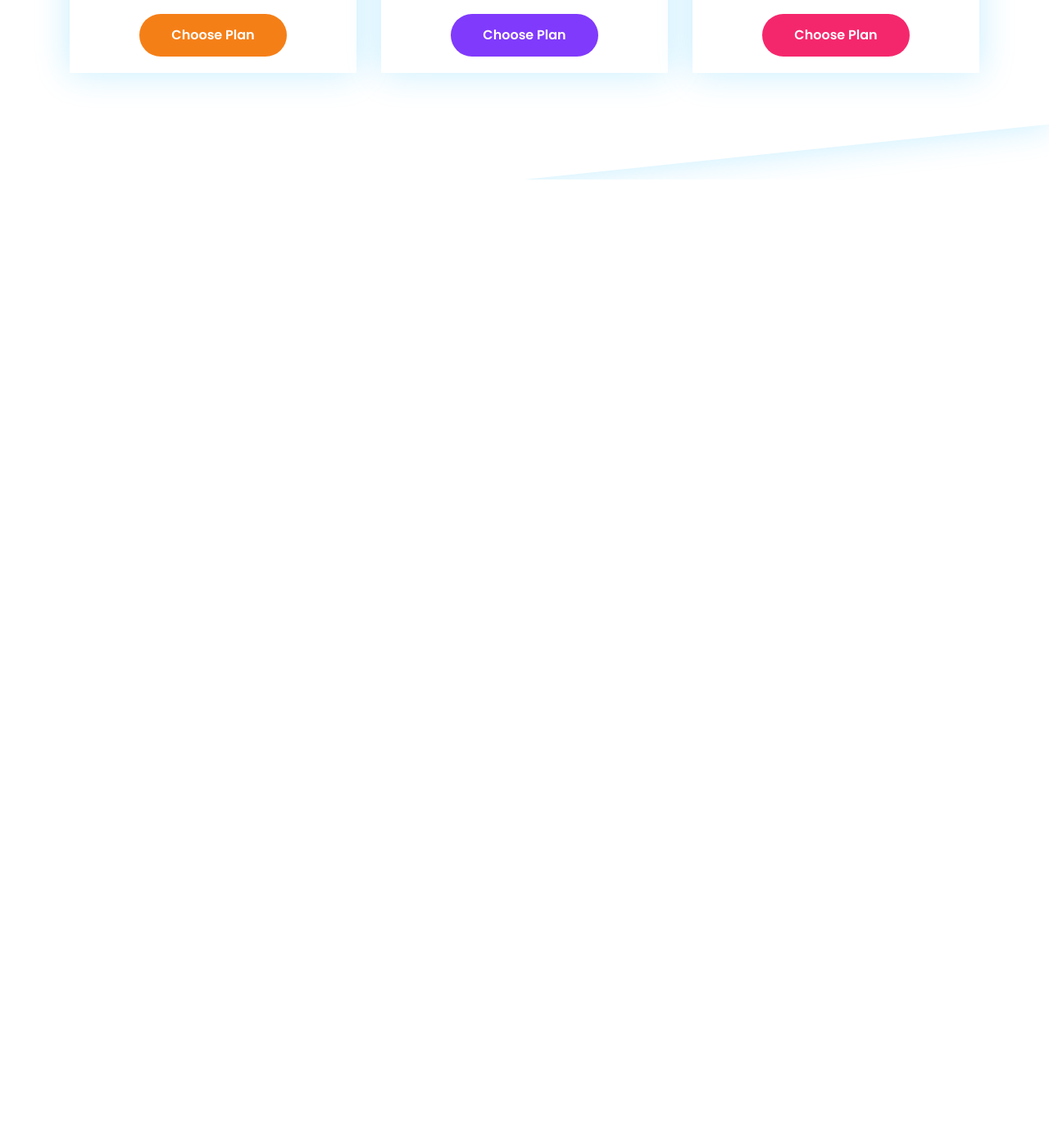
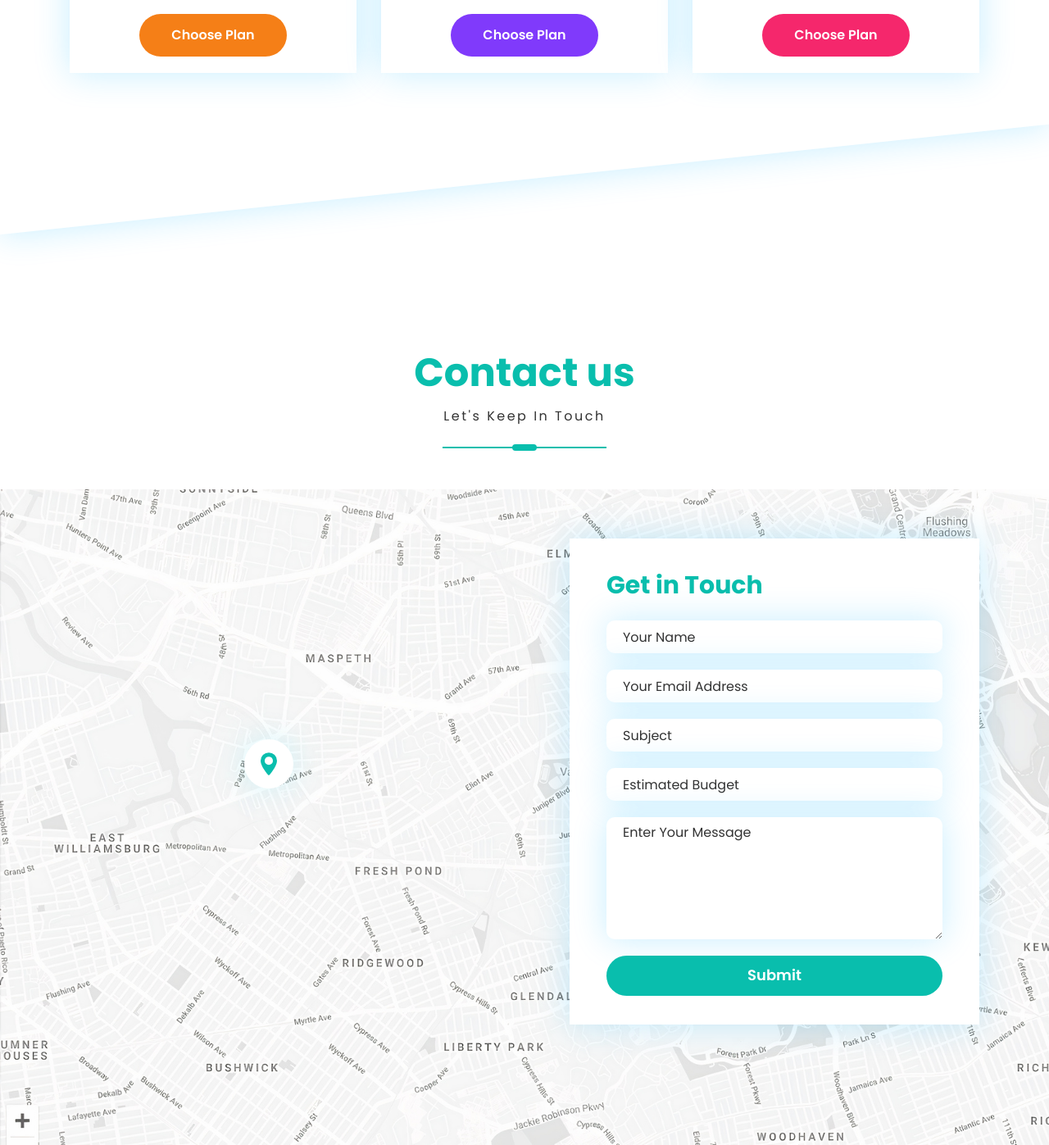
Before and after one commit to faridomarzadeh/WA-Site, a plain HTML site: page index.html in a window 1280 px wide. Shown: the part 5696-7093 px from the top of the page at 82% size. Before the commit the page ends 5915 px from the top, so only its background shows below. Drawn offline with nearby package versions, Linux system fonts and the light colour scheme.

Commit message:
contactus finished

```diff
--- a/index.html
+++ b/index.html
@@ -704,22 +704,49 @@
         </div>
       </div>
     </section>
+    <section class="contactus">
+        <div class="section-head">
+          <h3 class="section-head__title">Contact us</h3>
+          <p class="section-head__caption">Let's Keep In Touch</p>
+          <span class="section-head__line"></span>
+        </div>
+        <div class="contact__wrapper">
+          <div class="container h-full">
+            <div class="contactus__map">
+              <svg class="contactus__icon" width="26" height="35.999" viewBox="0 0 26 35.999">
+                <path id="map_pin" data-name="map pin" d="M634,7348a13.034,13.034,0,0,0-13,13.038c0,8.921,11.634,22.019,12.129,22.572a1.168,1.168,0,0,0,1.742,0c.5-.553,12.129-13.65,12.129-22.572A13.034,13.034,0,0,0,634,7348Zm0,19.6a6.559,6.559,0,1,1,6.541-6.559A6.557,6.557,0,0,1,634,7367.6Z" transform="translate(-621 -7348)" fill="#0abead"/>
+              </svg>
+            </div>
+            <div class="contact">
+              <h4 class="contact__title">Get in Touch</h4>
+              <form action="#" class="contact__form">
+                <input type="text" class="contact__input" placeholder="Your Name">
+                <input type="text" class="contact__input" placeholder="Your Email Address">
+                <input type="text" class="contact__input" placeholder="Subject">
+                <input type="text" class="contact__input" placeholder="Estimated Budget">
+                <textarea class="contact__input contact__input--textarea" rows="7" placeholder="Enter Your Message"></textarea>
+                <button class="contact__submit" type="submit">Submit</button>
+              </form>
+            </div>
+          </div>
+        </div>
+    </section>
   </main>
   <div class="cover"></div>
   <script src="./scripts/app.js"></script>
   <script src="https://cdn.jsdelivr.net/npm/swiper@11/swiper-bundle.min.js"></script>
   <script>
-    const swiper = new Swiper('.swiper',{
+    const swiper = new Swiper('.swiper', {
       pagination: {
         el: '.swiper-pagination'
       },
       breakpoints: {
         768: {
-          slidesPerView:2,
+          slidesPerView: 2,
           spaceBetween: 30
         },
         1200: {
-          slidesPerView:3,
+          slidesPerView: 3,
           spaceBetween: 30
         }
       }
--- a/styles/app.css
+++ b/styles/app.css
@@ -704,7 +704,11 @@ ul{
 }
 
 
-
+/*
+============================================
+    Pricing
+============================================
+*/
 
 
 
@@ -785,3 +789,87 @@ background-color: #803AFB;
     margin: 2rem auto 0 auto;
     background-color: #F5276C;
 }
+
+
+/*
+============================================
+    Contact us
+============================================
+*/
+
+
+.contactus{
+    margin-top: 20rem;
+}
+
+.contact__wrapper{
+    background-image: url('../images/map.jpg');
+    background-size: cover;
+    height: 80rem;
+    padding: 5rem 0;
+}
+.contactus__map{
+    width: 6rem;
+    height: 6rem;
+    background-color: var(--app-bg-color);
+    border-radius: 100%;
+    display: flex;
+    justify-content: center;
+    align-items: center;
+    box-shadow: 0 0 4rem rgba(96, 233, 255, 0.27);
+    position: absolute;
+    top: 35%;
+    left: 20%;
+
+}
+.contactus__icon{
+    width: 2rem;
+}
+.contact{
+    background-color: var(--app-bg-color);
+    box-shadow: 0 0 4rem rgba(19,182,255,0.24);
+    max-width: 50rem;
+    padding: 3.5rem 4.5rem;
+    margin-left: auto;
+    margin-top: 1rem;
+}
+.contact__title{
+    font-size: 3rem;
+    font-family: "Poppins Bold";
+    color: var(--primary-color);
+    margin-top: 0;
+    margin-bottom: 2rem;
+}
+.contact__form{
+    display: flex;
+    flex-direction: column;
+    gap:2rem;
+}
+.contact__input{
+    outline: none;
+    border:none;
+    height: 4rem;
+    box-shadow: 0 0 4rem rgba(19,182,255,0.24);
+    border-radius: 1rem;
+    padding: 1rem 2rem;
+    color: var(--text-color);
+}
+.contact__input::placeholder{
+    color: var(--text-color);
+}
+.contact__input--textarea{
+    max-height: 15rem;
+    min-height: 8rem;
+    height: 100%;
+    resize: vertical;
+}
+.contact__submit{
+    background-color: var(--primary-color);
+    color: #fff;
+    font-size: 1.8rem;
+    font-family: "Poppins SemiBold";
+    border:none;
+    padding: 1.4rem;
+    border-radius: 5rem;
+    cursor: pointer;
+}
--- a/styles/responsive.css
+++ b/styles/responsive.css
@@ -6,6 +6,7 @@
     .container {
         width: 1250px;
     }
+
 }
 
 
@@ -120,6 +121,15 @@
     }
     .price__price{
         font-size: 1.7rem;
+    }
+
+    .contact{
+        margin-left: auto;
+        margin-right: auto;
+    }
+
+    .contactus__map{
+        display: none;
     }
 }
 
@@ -236,6 +246,9 @@
         width: 1rem;
         height: 1rem;
     }
+    .contact{
+        padding: 3.5rem 2rem;
+    }
 }
 
 @media screen and (max-width: 350px) {
```
